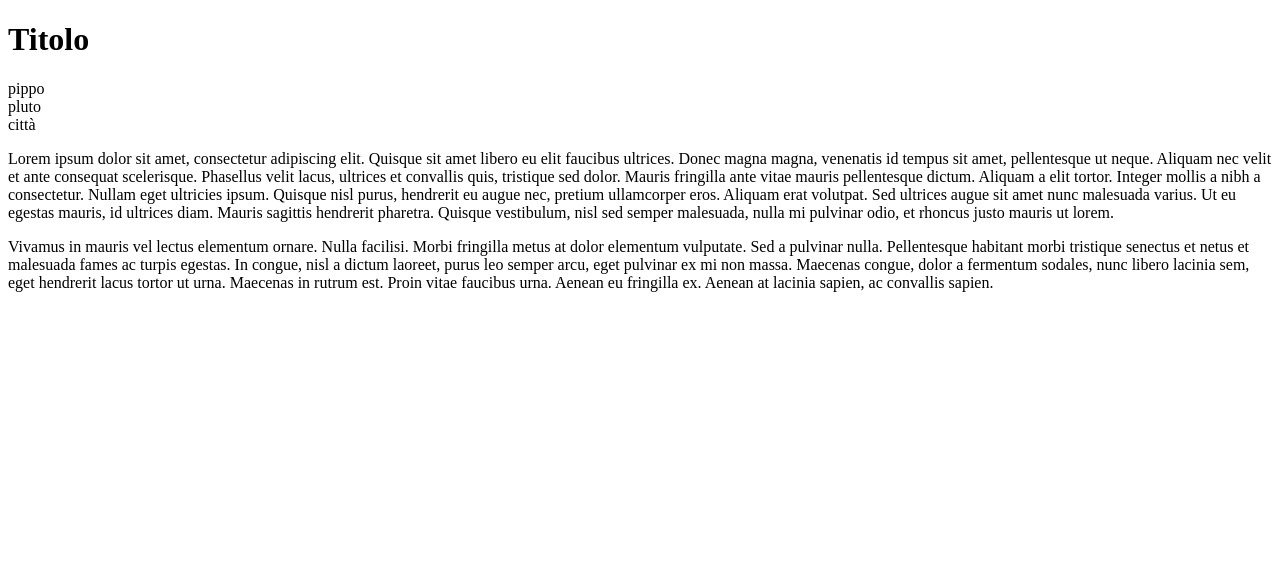
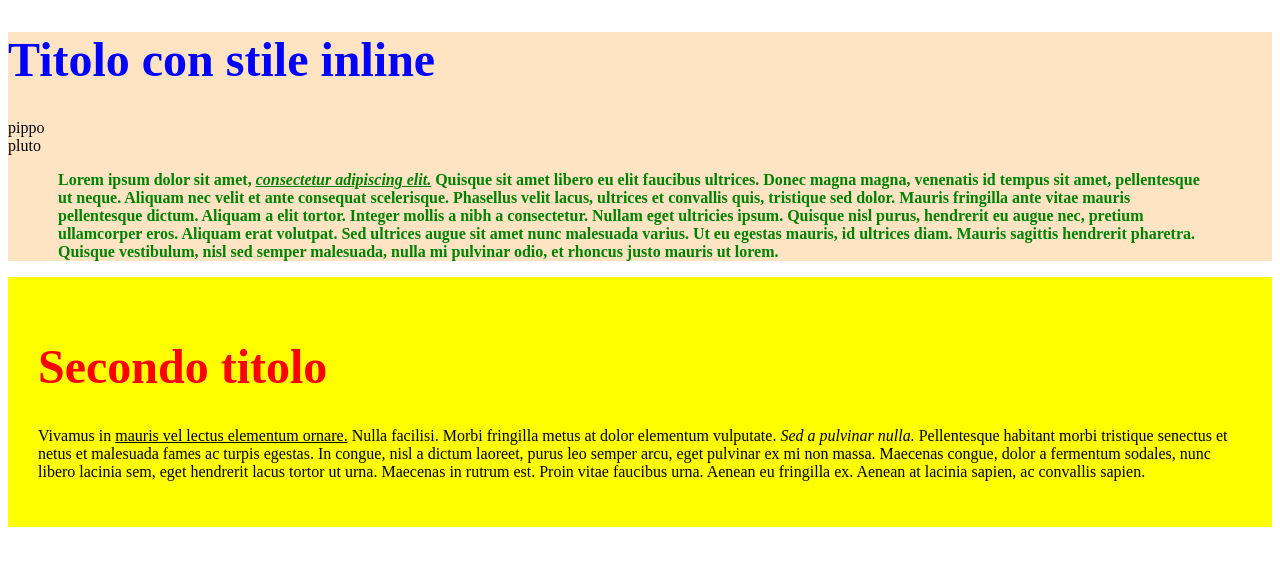
Before and after one commit to aleborra/HTML, a plain HTML site: page index.html in a window 1280 px wide. Drawn offline with Linux system fonts and the light colour scheme.

Commit message:
Update index.html

```diff
--- a/index.html
+++ b/index.html
@@ -1,12 +1,23 @@
-<!doctype html>
+<!doctype html>  <!CSS cascading style sheet>
 <html>
 <head>
 <title>La mia prima pagina web</title>
+<style>
+ h1 {
+	color: red;
+	font-size: 48px;
+    }
+ div {
+	background-color: pink;   <!per avere una modifica effettiva si devono eliminare le                                    modifiche interne>
+ }
+</style>
 </head>
 <body>
-<h1>Titolo</h1>
-pippo <br> pluto <br>città
-<p>Lorem ipsum dolor sit amet, consectetur adipiscing elit.
+<div style="background-color:bisque;">
+<h1 style="color:blue;font-size:48px;">Titolo con stile inline</h1>
+pippo <br> pluto <br>
+
+<p style="color:green;margin-left:50px;margin-right:70px"><b>Lorem ipsum dolor sit amet, <i><u>consectetur adipiscing elit.</i></u>
 Quisque sit amet libero eu elit faucibus ultrices.
 Donec magna magna, venenatis id tempus sit amet, pellentesque ut neque.
 Aliquam nec velit et ante consequat scelerisque. Phasellus velit lacus,
@@ -16,14 +27,21 @@ Nullam eget ultricies ipsum. Quisque nisl purus, hendrerit eu augue nec, pretium
 ullamcorper eros. Aliquam erat volutpat. Sed ultrices augue sit amet nunc malesuada varius.
 Ut eu egestas mauris, id ultrices diam. Mauris sagittis hendrerit pharetra.
 Quisque vestibulum, nisl sed semper malesuada, nulla mi pulvinar odio, et rhoncus
-justo mauris ut lorem.</p>
-<p>Vivamus in mauris vel lectus elementum ornare. Nulla facilisi.
-Morbi fringilla metus at dolor elementum vulputate. Sed a pulvinar nulla.
+justo mauris ut lorem.</b></p>
+</div>
+<div style="background-color:yellow;padding:30px;">
+<h1>Secondo titolo</h1>
+
+
+<p>Vivamus in <u>mauris vel lectus elementum ornare.</u> Nulla facilisi.
+Morbi fringilla metus at dolor elementum vulputate. <i>Sed a pulvinar nulla. </i>
 Pellentesque habitant morbi tristique senectus et netus et malesuada fames ac turpis egestas.
 In congue, nisl a dictum laoreet, purus leo semper arcu, eget pulvinar ex mi non massa.
 Maecenas congue, dolor a fermentum sodales, nunc libero lacinia sem,
 eget hendrerit lacus tortor ut urna. Maecenas in rutrum est.
 Proin vitae faucibus urna. Aenean eu fringilla ex.
 Aenean at lacinia sapien, ac convallis sapien.</p>
+
+</div>
 </body>
 </html>
```
